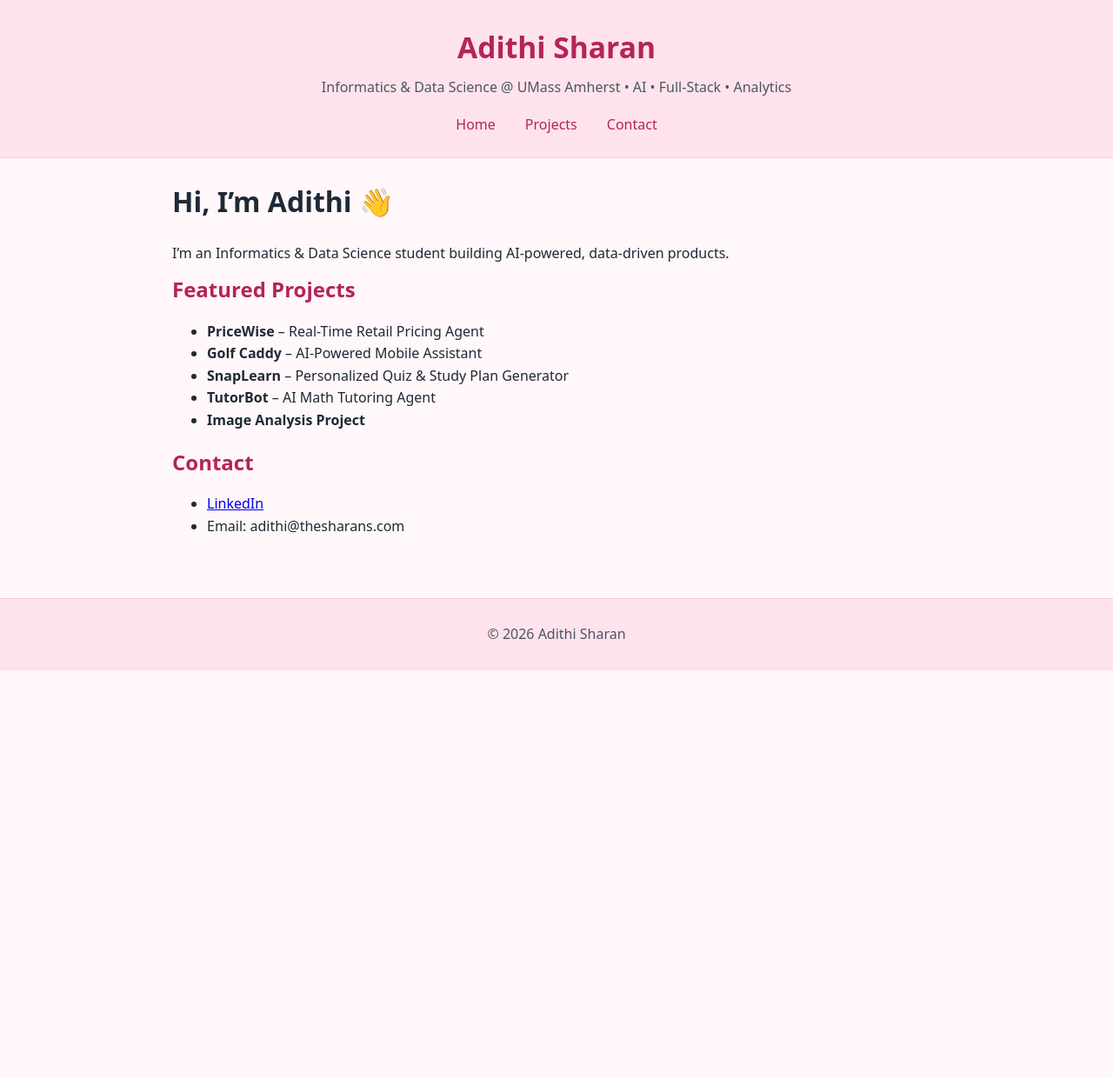
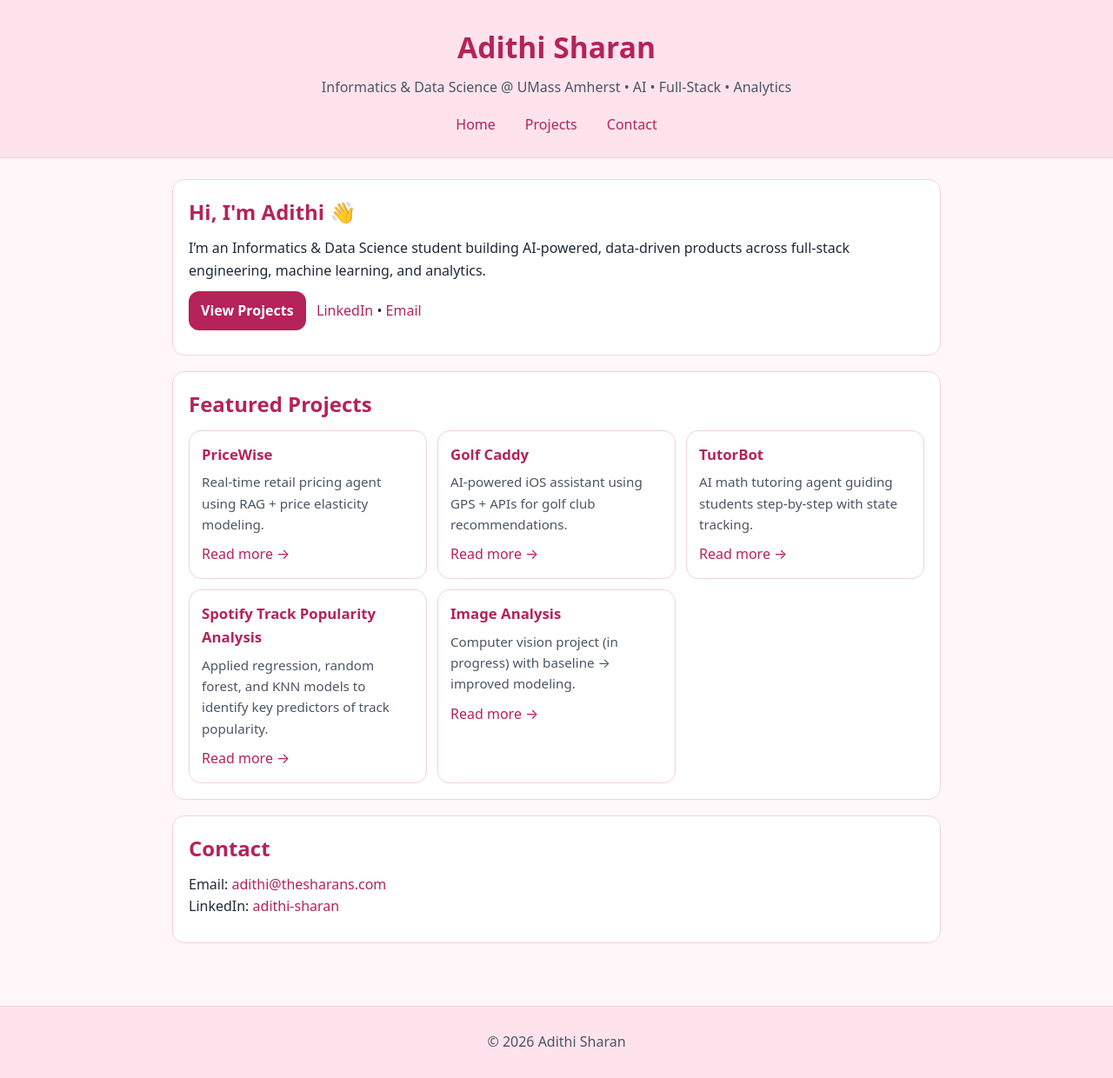
Before and after one commit to adithi-sharan/adithi-sharan.github.io, a Jekyll site: the page built from index.md, in a window 1280 px wide. Shown: the whole page at 87% size. Built offline with Jekyll 4.4.1, drawn with Linux system fonts in a browser that asks for light colours; before the commit the page ends 900 px from its top, so only the background shows below that.

Commit message:
Revamp personal homepage with projects

```diff
--- a/index.md
+++ b/index.md
@@ -2,17 +2,58 @@
 title: Home
 ---
 
-# Hi, I'm Adithi 👋
+<div class="section">
+  <h2>Hi, I'm Adithi 👋</h2>
+  <p>
+    I’m an Informatics &amp; Data Science student building AI-powered, data-driven products across full-stack engineering, machine learning, and analytics.
+  </p>
 
-I’m an Informatics & Data Science student building AI-powered, data-driven products.
+  <p>
+    <a class="btn" href="/projects/">View Projects</a>
+    &nbsp;
+    <a class="link" href="https://www.linkedin.com/in/adithi-sharan-739315246/">LinkedIn</a>
+    •
+    <a class="link" href="mailto:adithi@thesharans.com">Email</a>
+  </p>
+</div>
 
-## Featured Projects
-- **PriceWise** – Real-Time Retail Pricing Agent
-- **Golf Caddy** – AI-Powered Mobile Assistant
-- **SnapLearn** – Personalized Quiz & Study Plan Generator
-- **TutorBot** – AI Math Tutoring Agent
-- **Image Analysis Project**
+<div class="section">
+  <h2>Featured Projects</h2>
+  <div class="cards">
+    <div class="card">
+      <h3>PriceWise</h3>
+      <p>Real-time retail pricing agent using RAG + price elasticity modeling.</p>
+      <a class="link" href="/projects/pricewise/">Read more →</a>
+    </div>
+    <div class="card">
+      <h3>Golf Caddy</h3>
+      <p>AI-powered iOS assistant using GPS + APIs for golf club recommendations.</p>
+      <a class="link" href="/projects/golf-caddy/">Read more →</a>
+    </div>
+    <div class="card">
+      <h3>TutorBot</h3>
+      <p>AI math tutoring agent guiding students step-by-step with state tracking.</p>
+      <a class="link" href="/projects/tutorbot/">Read more →</a>
+    </div>
+    <div class="card">
+      <h3>Spotify Track Popularity Analysis</h3>
+      <p>Applied regression, random forest, and KNN models to identify key predictors of track popularity.</p>
+      <a class="link" href="/projects/spotify-analysis/">Read more →</a>
+    </div>
 
-## Contact
-- [LinkedIn](https://www.linkedin.com/in/adithi-sharan-739315246/)
-- Email: adithi@thesharans.com
+
+    <div class="card">
+      <h3>Image Analysis</h3>
+      <p>Computer vision project (in progress) with baseline → improved modeling.</p>
+      <a class="link" href="/projects/image-analysis/">Read more →</a>
+    </div>
+  </div>
+</div>
+
+<div class="section" id="contact">
+  <h2>Contact</h2>
+  <p>
+    Email: <a class="link" href="mailto:adithi@thesharans.com">adithi@thesharans.com</a><br/>
+    LinkedIn: <a class="link" href="https://www.linkedin.com/in/adithi-sharan-739315246/">adithi-sharan</a>
+  </p>
+</div>
```
